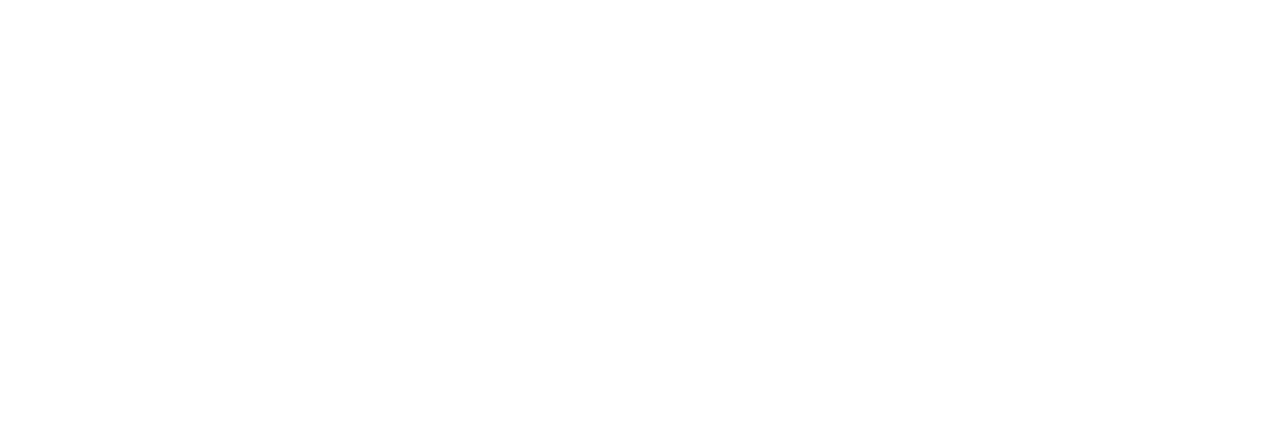
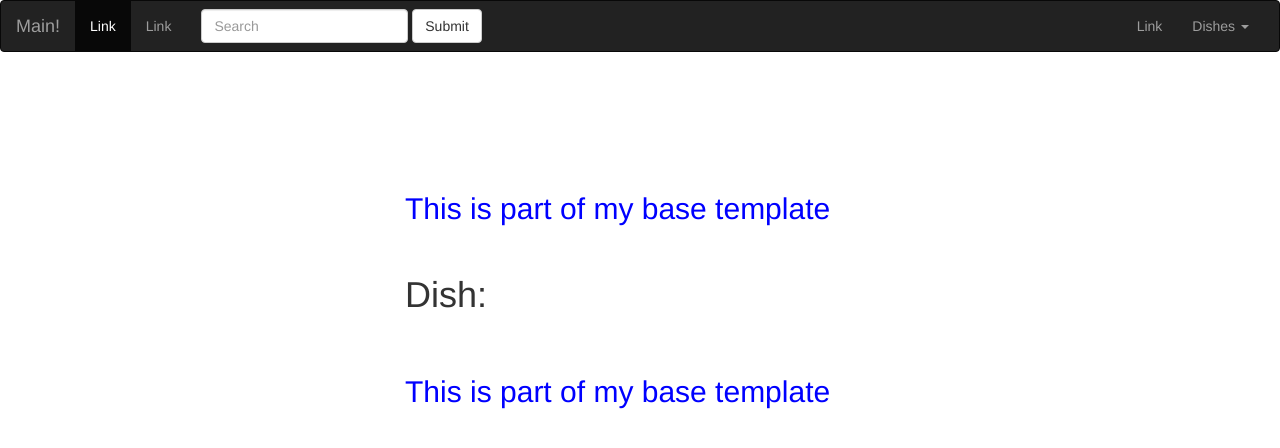
Before and after one commit to AndreR01/PythonTermProject, a Flask app: page /dish/1 in a window 1280 px wide. Before the commit the part shown is empty. Shown: the top 448 px of the page. Run offline with Flask 2, Linux system fonts and the light colour scheme; some libraries are stand-ins or nearby versions.

Commit message:
add layout html with bootstrap and change route to id's not names

```diff
--- a/run.py
+++ b/run.py
@@ -12,15 +12,15 @@
                  "6 Ingredient Lazy Day Chili"]
     return render_template('layout.html', my_var="HOME PAGE", dishNames = dishNames)
 
-@app.route("/dish/<dishName>")
-def showDish(dishName):
+@app.route("/dish/<dishID>")
+def showDish(dishID):
     dish = {}
     dishNames = []
     with open('dishes.csv', newline='') as csvfile:
         filereader = csv.reader(csvfile, delimiter=',', escapechar='\\')
-        for row in filereader:
+        for index, row in enumerate(filereader):
             dishNames.append(row[0])
-            if row[0] == dishName:
+            if index == dishID:
                 dish = row
     return render_template('dish.html', dish_list=dishNames, dish=dish)
 
--- a/templates/layout.html
+++ b/templates/layout.html
@@ -1,10 +1,63 @@
 <!DOCTYPE html>
 <html>
-<body>
-{{my_var}}
-{% for dish in dishNames %}
-<br> {{dish}}
-{% endfor %}
+  <head>
+    <title>Flask Template Example</title>
+    <meta name="viewport" content="width=device-width, initial-scale=1.0">
+    <link href="http://netdna.bootstrapcdn.com/bootstrap/3.0.0/css/bootstrap.min.css" rel="stylesheet" media="screen">
+    <style type="text/css">
+      .container {
+        max-width: 500px;
+        padding-top: 100px;
+      }
+      h2 {color: blue;}
+    </style>
+  </head>
+  <body>
+  <nav class="navbar navbar-inverse" role="navigation">
+  <div class="container-fluid">
+    <div class="navbar-header">
+      <button type="button" class="navbar-toggle" data-toggle="collapse" data-target="#bs-example-navbar-collapse-1">
+        <span class="sr-only">Toggle navigation</span>
+        <span class="icon-bar"></span>
+        <span class="icon-bar"></span>
+        <span class="icon-bar"></span>
+      </button>
+      <a class="navbar-brand" href="/">Main!</a>
+    </div>
 
-</body>
+    <div class="collapse navbar-collapse" id="bs-example-navbar-collapse-1">
+      <ul class="nav navbar-nav">
+        <li class="active"><a href="#">Link</a></li>
+        <li><a href="#">Link</a></li>
+      </ul>
+      <form class="navbar-form navbar-left" role="search">
+        <div class="form-group">
+          <input type="text" class="form-control" placeholder="Search">
+        </div>
+        <button type="submit" class="btn btn-default">Submit</button>
+      </form>
+      <ul class="nav navbar-nav navbar-right">
+        <li><a href="#">Link</a></li>
+        <li class="dropdown">
+          <a href="#" class="dropdown-toggle" data-toggle="dropdown">Dishes <b class="caret"></b></a>
+          <ul class="dropdown-menu">
+            {% for n in dish_list %}
+            <li><a href = "dish/{{loop.index}}">{{n}}</a></li>
+            {% endfor %}
+          </ul>
+        </li>
+      </ul>
+    </div><!-- /.navbar-collapse -->
+  </div><!-- /.container-fluid -->
+</nav>
+    <div class="container">
+      <h2>This is part of my base template</h2>
+      <br>
+{% block contents %}{% endblock %}
+      <br>
+      <h2>This is part of my base template</h2>
+    </div>
+    <script src="http://code.jquery.com/jquery-1.10.2.min.js"></script>
+    <script src="http://netdna.bootstrapcdn.com/bootstrap/3.0.0/js/bootstrap.min.js"></script>
+  </body>
 </html>
```
